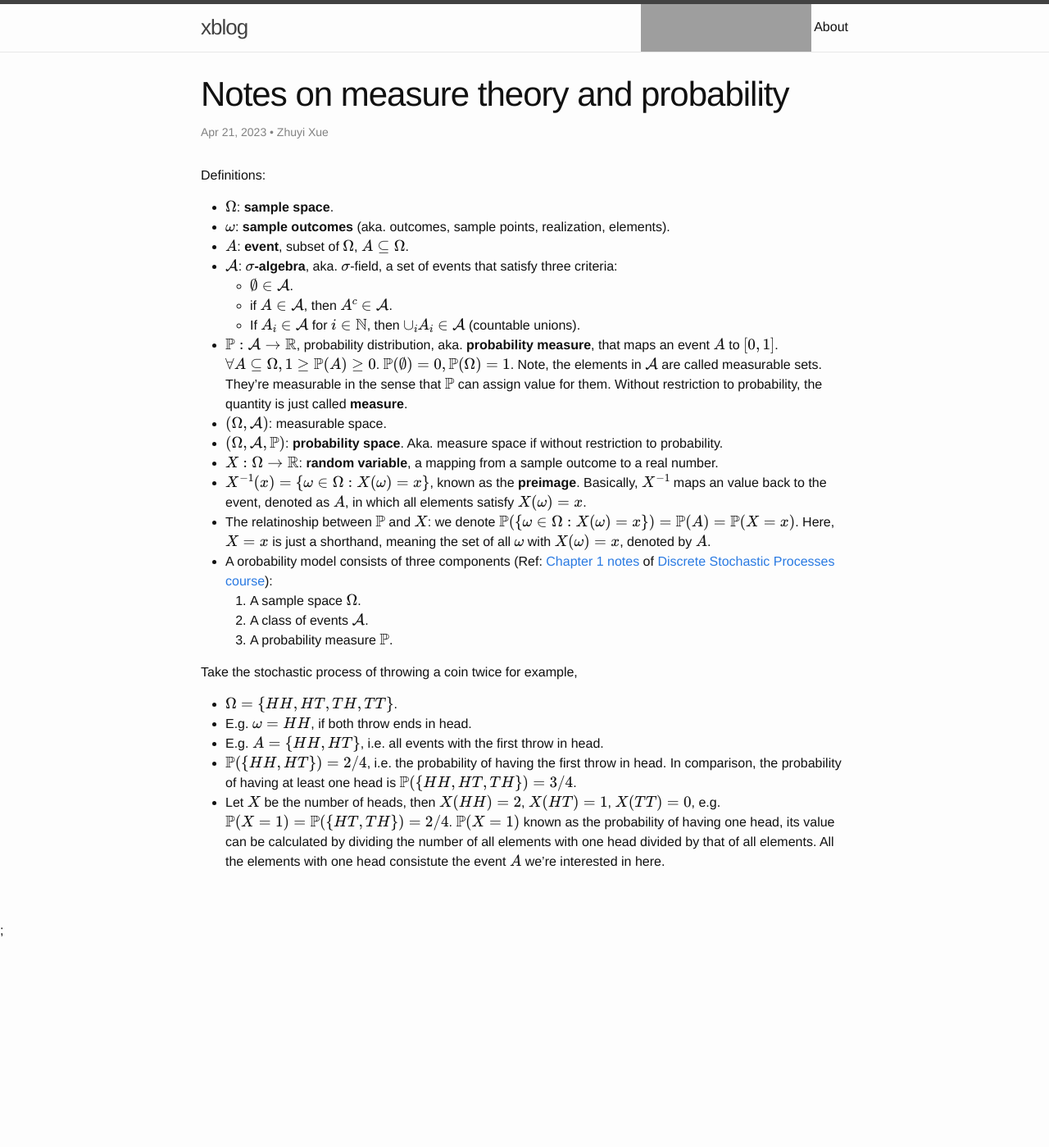
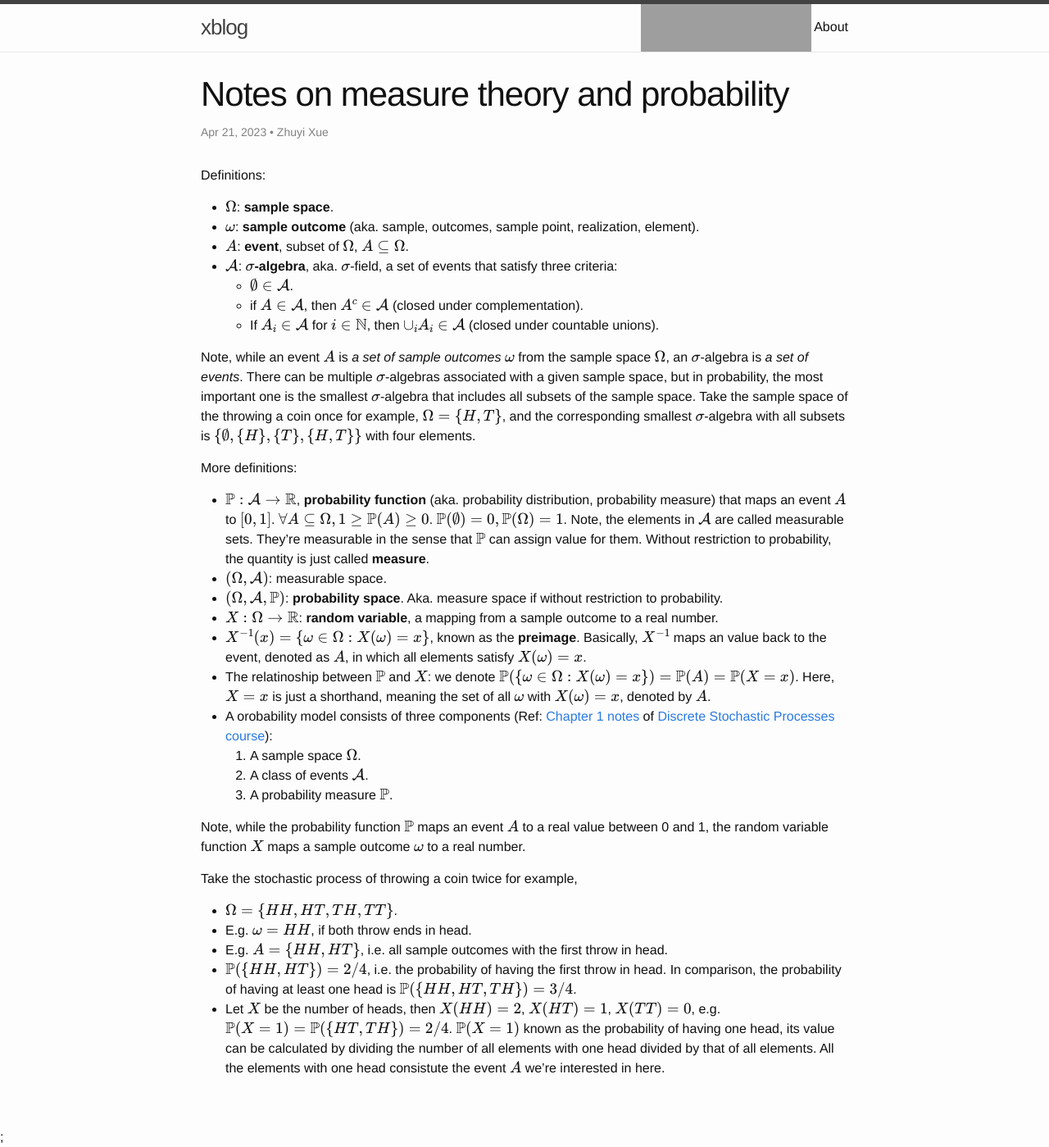
Before and after one commit to zyxue/zyxue.github.io, a Jekyll site: the page built from _posts/2023-04-21-notes-on-measure-theory-and-probability.md, in a window 1280 px wide. Shown: the whole page at 82% size. Built offline with Jekyll 4.4.1, drawn with Linux system fonts in a browser that asks for light colours; formulas are drawn with MathJax 3; comment, search, counter and statistics services are not loaded; before the commit the page ends 1147 px from its top, so only the background shows below that; grey boxes are pictures that could not be loaded.

Commit message:
Update 2023-04-21-notes-on-measure-theory-and-probability.md

```diff
--- a/_posts/2023-04-21-notes-on-measure-theory-and-probability.md
+++ b/_posts/2023-04-21-notes-on-measure-theory-and-probability.md
@@ -14,21 +14,32 @@ MathJax.Hub.Config({
 Definitions:
 
 * $\Omega$: **sample space**.
-* $\omega$: **sample outcomes** (aka. outcomes, sample points, realization, elements).
+* $\omega$: **sample outcome** (aka. sample, outcomes, sample point, realization, element).
 * $A$: **event**, subset of $\Omega$, $A \subseteq \Omega$.
 * $\mathcal{A}$: **$\sigma$-algebra**, aka. $\sigma$-field, a set of events that
   satisfy three criteria:
   * $\emptyset \in \mathcal{A}$.
-  * if $A \in \mathcal{A}$, then $A^c \in \mathcal{A}$.
+  * if $A \in \mathcal{A}$, then $A^c \in \mathcal{A}$ (closed under complementation).
   * If $A_i \in \mathcal{A}$ for $i \in \mathbb{N}$, then $\cup_i A_i \in
-    \mathcal{A}$ (countable unions).
-* $\mathbb{P}: \mathcal{A} \rightarrow \mathbb{R}$, probability distribution,
-  aka. **probability measure**, that maps an event $A$ to $[0, 1]$. $\forall A
-  \subseteq \Omega, 1 \ge \mathbb{P}(A) \ge 0$. $\mathbb{P}(\emptyset) = 0,
-  \mathbb{P}(\Omega) = 1$. Note, the elements in $\mathcal{A}$ are called
-  measurable sets. They're measurable in the sense that $\mathbb{P}$ can assign
-  value for them. Without restriction to probability, the quantity is just
-  called **measure**.
+    \mathcal{A}$ (closed under countable unions).
+
+Note, while an event $A$ is *a set of sample outcomes* $\omega$ from the sample
+space $\Omega$, an $\sigma$-algebra is *a set of events*. There can be multiple
+$\sigma$-algebras associated with a given sample space, but in probability, the
+most important one is the smallest $\sigma$-algebra that includes all subsets of
+the sample space. Take the sample space of the throwing a coin once for example,
+$$\Omega = \{H, T\}$$, and the corresponding smallest $\sigma$-algebra with all
+subsets is $$\{\emptyset, \{H\}, \{T\}, \{H, T \} \}$$ with four elements.
+
+More definitions:
+
+* $\mathbb{P}: \mathcal{A} \rightarrow \mathbb{R}$, **probability function**
+  (aka. probability distribution, probability measure) that maps an event $A$ to
+  $[0, 1]$. $\forall A \subseteq \Omega, 1 \ge \mathbb{P}(A) \ge 0$.
+  $\mathbb{P}(\emptyset) = 0, \mathbb{P}(\Omega) = 1$. Note, the elements in
+  $\mathcal{A}$ are called measurable sets. They're measurable in the sense that
+  $\mathbb{P}$ can assign value for them. Without restriction to probability,
+  the quantity is just called **measure**.
 * $(\Omega, \mathcal{A})$: measurable space.
 * $(\Omega, \mathcal{A}, \mathbb{P})$: **probability space**. Aka. measure space if
   without restriction to probability.
@@ -47,11 +58,15 @@ Definitions:
   1. A class of events $\mathcal{A}$.
   1. A probability measure $\mathbb{P}$.
 
+Note, while the probability function $\mathbb{P}$ maps an event $A$ to a real
+value between 0 and 1, the random variable function $X$ maps a sample outcome
+$\omega$ to a real number.
+
 Take the stochastic process of throwing a coin twice for example,
 
 * $$\Omega = \{HH, HT, TH, TT\}$$.
 * E.g. $\omega = HH$, if both throw ends in head.
-* E.g. $$A = \{HH, HT\}$$, i.e. all events with the first throw in head.
+* E.g. $$A = \{HH, HT\}$$, i.e. all sample outcomes with the first throw in head.
 * $$\mathbb{P}(\{HH, HT\}) = 2 / 4$$, i.e. the probability of having the
   first throw in head. In comparison, the probability of having at least one
   head is $$\mathbb{P}(\{HH, HT, TH\}) = 3 / 4$$.
```
